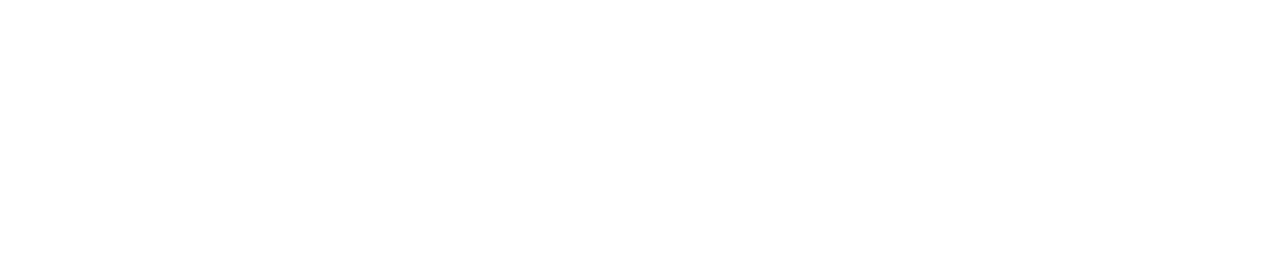
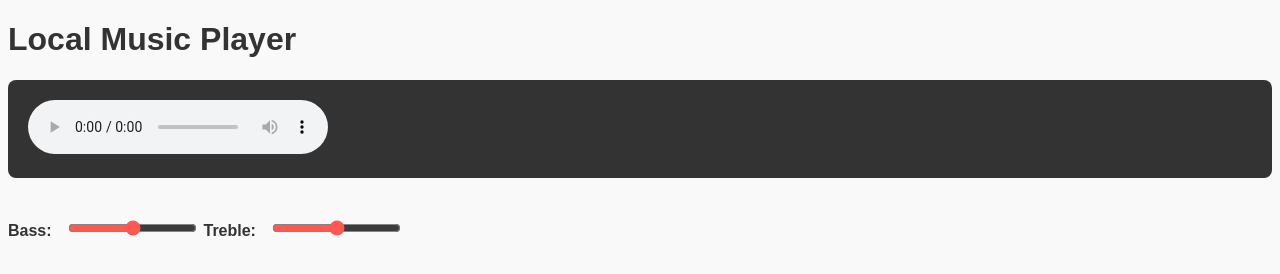
Before and after one commit to ethanbleier/local_music_app, a website: page public/index.html in a window 1280 px wide. Drawn offline with Linux system fonts and the light colour scheme.

Commit message:
built app

```diff
--- a/public/index.html
+++ b/public/index.html
@@ -9,11 +9,84 @@
 
 			/* Typography */
 			body {
-				font-family: 'Montserrat', sans-serif;
-				color: #333;
-				/* margin: 0;
-				padding: 20px; */
+				font-family: 'Montserrat', sans-serif; /* Modern, clean font */
+				color: #333; /* Dark text color */
+			}
+
+			h1, h2, h3 {
+				font-weight: 700; /* Bold headings */
+			}
+
+			/* Colors */
+			:root {
+				--primary-color: #FF5851; /* Vibrant primary color (e.g., reddish-orange) */
+				--secondary-color: #FFC857; /* Contrasting secondary color (e.g., yellow-orange) */
+				--dark-color: #333; /* Dark color for text/backgrounds */
+				--light-color: #F9F9F9; /* Light color for backgrounds */
+			}
+
+			/* Layout */
+			body {
+				background-color: var(--light-color);
+			}
+
+			.container {
+				max-width: 1200px;
+				margin: 0 auto;
+				padding: 0 20px;
+			}
+
+			/* Buttons */
+			button, .btn {
+				background-color: var(--primary-color);
+				color: #FFF;
+				border: none;
+				border-radius: 4px;
+				padding: 10px 20px;
+				font-weight: 600;
+				text-transform: uppercase;
+				transition: background-color 0.3s ease;
+			}
+
+			button:hover, .btn:hover {
+				background-color: var(--secondary-color);
+			}
+
+			/* Player */
+			#player {
+				background-color: var(--dark-color);
+				color: #FFF;
+				padding: 20px;
+				border-radius: 8px;
+			}
+
+			/* Mixer */
+			#mixer {
+				margin-top: 40px;
+			}
+
+			#mixer label {
+				font-weight: 600;
+				margin-right: 10px;
+			}
+
+			#mixer input[type="range"] {
+				accent-color: var(--primary-color); /* Custom range slider color */
 			}
 		</style>
 	</head>
+<body>
+	<h1>Local Music Player</h1>
+	<div id="player">
+		<audio id="audio-player" controls></audio>
+		<div id="playlist"></div>
+	</div>
+	<div id="mixer">
+		<label for="bass">Bass:</label>
+		<input type="range" id="bass" min="-10" max="10" value="0">
+		<label for="treble">Treble:</label>
+		<input type="range" id="treble" min="-10" max="10" value="0">
+	</div>
+	<script src="app.js"></script>
+</body>
 </html>
--- a/src/styles/main.css
+++ b/src/styles/main.css
@@ -0,0 +1,68 @@
+/* SF Chad Startup Styling */
+
+/* Typography */
+body {
+  font-family: 'Montserrat', sans-serif;
+  color: #333;
+}
+
+h1, h2, h3 {
+  font-weight: 700;
+}
+
+/* Colors */
+:root {
+  --primary-color: #FF5851;
+  --secondary-color: #FFC857;
+  --dark-color: #333;
+  --light-color: #F9F9F9;
+}
+
+/* Layout */
+body {
+  background-color: var(--light-color);
+}
+
+.container {
+  max-width: 1200px;
+  margin: 0 auto;
+  padding: 0 20px;
+}
+
+/* Buttons */
+button, .btn {
+  background-color: var(--primary-color);
+  color: #FFF;
+  border: none;
+  border-radius: 4px;
+  padding: 10px 20px;
+  font-weight: 600;
+  text-transform: uppercase;
+  transition: background-color 0.3s ease;
+}
+
+button:hover, .btn:hover {
+  background-color: var(--secondary-color);
+}
+
+/* Player */
+#player {
+  background-color: var(--dark-color);
+  color: #FFF;
+  padding: 20px;
+  border-radius: 8px;
+}
+
+/* Mixer */
+#mixer {
+  margin-top: 40px;
+}
+
+#mixer label {
+  font-weight: 600;
+  margin-right: 10px;
+}
+
+#mixer input[type="range"] {
+  accent-color: var(--primary-color);
+}
```
Also changed, not shown: src/scripts/app.js (added, +57 -0 lines), src/scripts/app.json (deleted).
